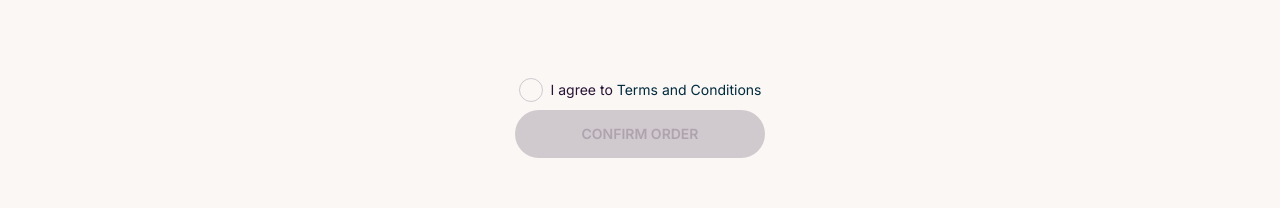
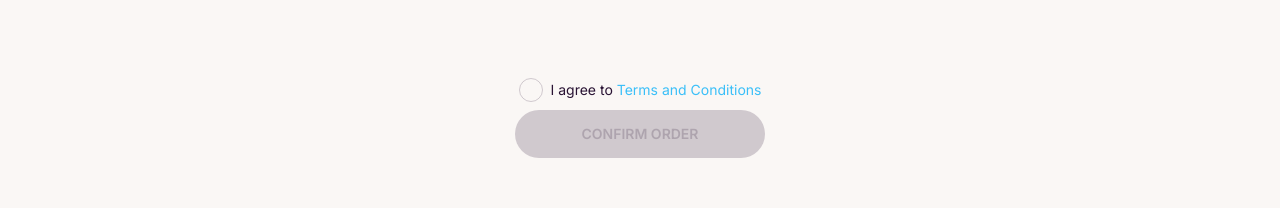
Before and after one commit to emre1n/next-candle-shop, a Next.js app: page /summary in a window 1280 px wide. Shown: the part 350-558 px from the top of the page. Built offline with nearby package versions, Linux system fonts and the light colour scheme.

Commit message:
fix tooltip

```diff
--- a/components/summary/SummaryForm/index.tsx
+++ b/components/summary/SummaryForm/index.tsx
@@ -19,13 +19,12 @@ function SummaryForm() {
   const checkboxLabel = (
     <span>
       I agree to
-      <span className="text-info-content"> Terms and Conditions</span>
+      <span className="text-info"> Terms and Conditions</span>
     </span>
   );
 
   return (
-    <div>
-      <div className="form-control w-full flex justify-start">
+    <form className="form-control flex justify-start">
       <label className="relative label cursor-pointer gap-2">
         <input
           type="checkbox"
@@ -42,8 +41,7 @@ function SummaryForm() {
           {isHovered ? (
             <div
               role="tooltip"
-                className="absolute text-sm text-base-100 bg-primary-content -right-[240px] top-0"
-                style={{ display: 'inline-block' }}
+              className="absolute hidden md:inline-block text-xs text-neutral-content bg-neutral -right-[200px] top-1/2 -translate-y-1/2 rounded p-[6px]"
             >
               View our Terms and Conditions
             </div>
@@ -53,8 +51,7 @@ function SummaryForm() {
       <button className="btn btn-primary" disabled={!tcChecked}>
         Confirm order
       </button>
-      </div>
-    </div>
+    </form>
   );
 }
 
```
Lines whose indentation alone changed are shown as unchanged.
